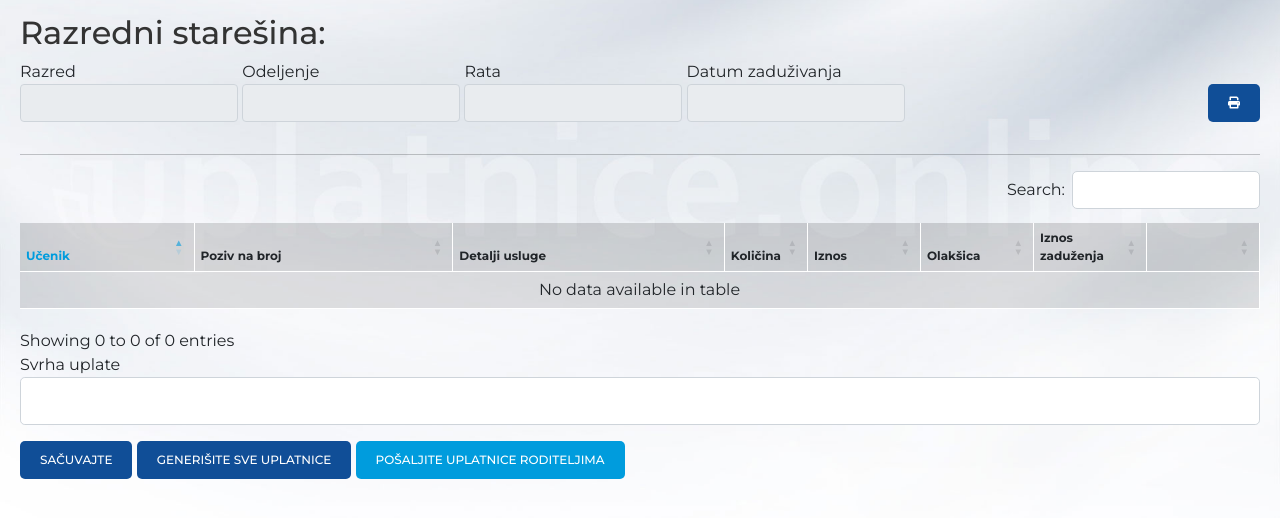
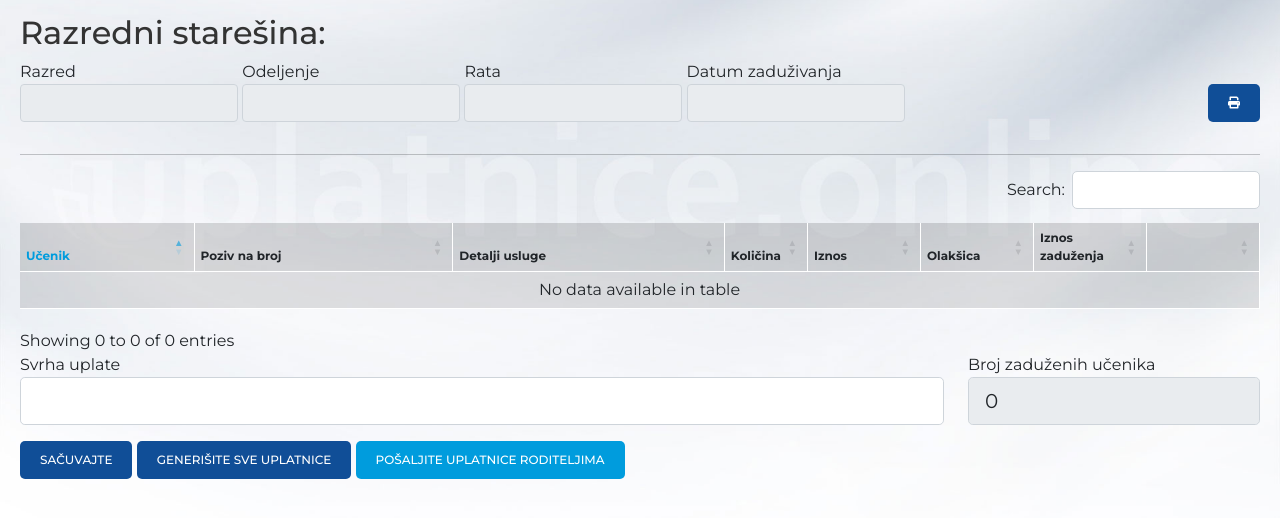
Before and after one commit to miiihaaas/OneTouch, a Flask app: template onetouch/templates/debt_archive.html in a window 1280 px wide. Shown: the part 39-557 px from the top of the page. Run offline with Flask 2, Linux system fonts and the light colour scheme; the template is opened without the code that fills it, so the values that code supplies are empty; parts of the project's set-up code (start-up, migrations or seed data) failed here and were passed over; some libraries are stand-ins or nearby versions.

Commit message:
feat: dodato polje za prikaz broja zaduženih učenika u debt_archive i student_debts stranicama

```diff
--- a/onetouch/templates/debt_archive.html
+++ b/onetouch/templates/debt_archive.html
@@ -106,10 +106,20 @@
         {% endfor %}
     </tbody>
 </table>
-<div class="form-group">
-    <label for="purpose_of_payment" class="form-control-label">Svrha uplate</label>
-    <input type="text" id="purpose_of_payment" class="form-control form-control-lg" value="{{ purpose_of_payment }}">
-    <p id="errorMessage" style="display: none;">U polje možete uneti maksimalno 35 karaktera.</p>
+<div class="row">
+    <div class="col-md-9">
+        <div class="form-group">
+            <label for="purpose_of_payment" class="form-control-label">Svrha uplate</label>
+            <input type="text" id="purpose_of_payment" class="form-control form-control-lg" value="{{ purpose_of_payment }}">
+            <p id="errorMessage" style="display: none;">U polje možete uneti maksimalno 35 karaktera.</p>
+        </div>
+    </div>
+    <div class="col-md-3">
+        <div class="form-group">
+            <label for="student_count" class="form-control-label">Broj zaduženih učenika</label>
+            <input type="text" id="student_count" name="student_count" class="form-control form-control-lg" readonly value="0">
+        </div>
+    </div>
 </div>
 <div class="form-group">
     <button class="btn btn-primary loading" id="save_button" name="save_button">Sačuvajte</button>
@@ -123,7 +133,24 @@
 
 {% block scripts %}
 <script>
-    $(document).ready(function() {
+            // Funkcija za brojanje zaduženih učenika (količina > 0)
+        function countChargedStudents() {
+            var count = 0;
+            var kolicinaElems = document.querySelectorAll('[id^="kolicina_"]');
+
+            kolicinaElems.forEach(function(elem) {
+                var kolicina = parseFloat(elem.textContent || 0);
+                if (kolicina > 0) {
+                    count++;
+                }
+            });
+
+            // Ažuriranje polja za prikaz broja zaduženih učenika
+            document.getElementById('student_count').value = count;
+            return count;
+        }
+
+$(document).ready(function() {
         // Kreiranje tabele
         var table = $('#data').DataTable({
             language: {
@@ -133,6 +160,10 @@
             "lengthMenu": [50, 100, 200, 400, 800],
             "pageLength": 800,
         });
+
+        // Inicijalno prebrojavanje zaduženih učenika
+        countChargedStudents();
+
         // Postavljanje događaja nakon izmjene ćelija "Količina" i "Olakšica"
         $('.edit-cell').on('input', function() {
             var id = $(this).data('id');
@@ -142,6 +173,9 @@
             console.log('test vrednosti radte: ', parseFloat($('#installment').val()))
             var iznosZaduzenja = (kolicina * iznosRate) - olaksice;
             $('#iznos_zaduženja_' + id).text(iznosZaduzenja.toFixed(2));
+
+            // Ažuriraj broj zaduženih učenika nakon svake promene
+            countChargedStudents();
         });
 
         const inputFieldPurposeOfPayment = $('#purpose_of_payment');
@@ -179,6 +213,10 @@
             var rows = table.find('tr');
             console.log('redovi: ', rows)
             console.log('broj redova: ', rows.length)
+
+            // Ažuriraj broj zaduženih učenika pre slanja podataka
+            countChargedStudents();
+
             var records = []
             for (var i = 1; i < rows.length; i++) {
                 // var studentIdCell = rows[i].querySelector('[id^="poziv_na_broj_"]');
```
Also changed, not shown: onetouch/templates/student_debts.html (+42 -5 lines).
